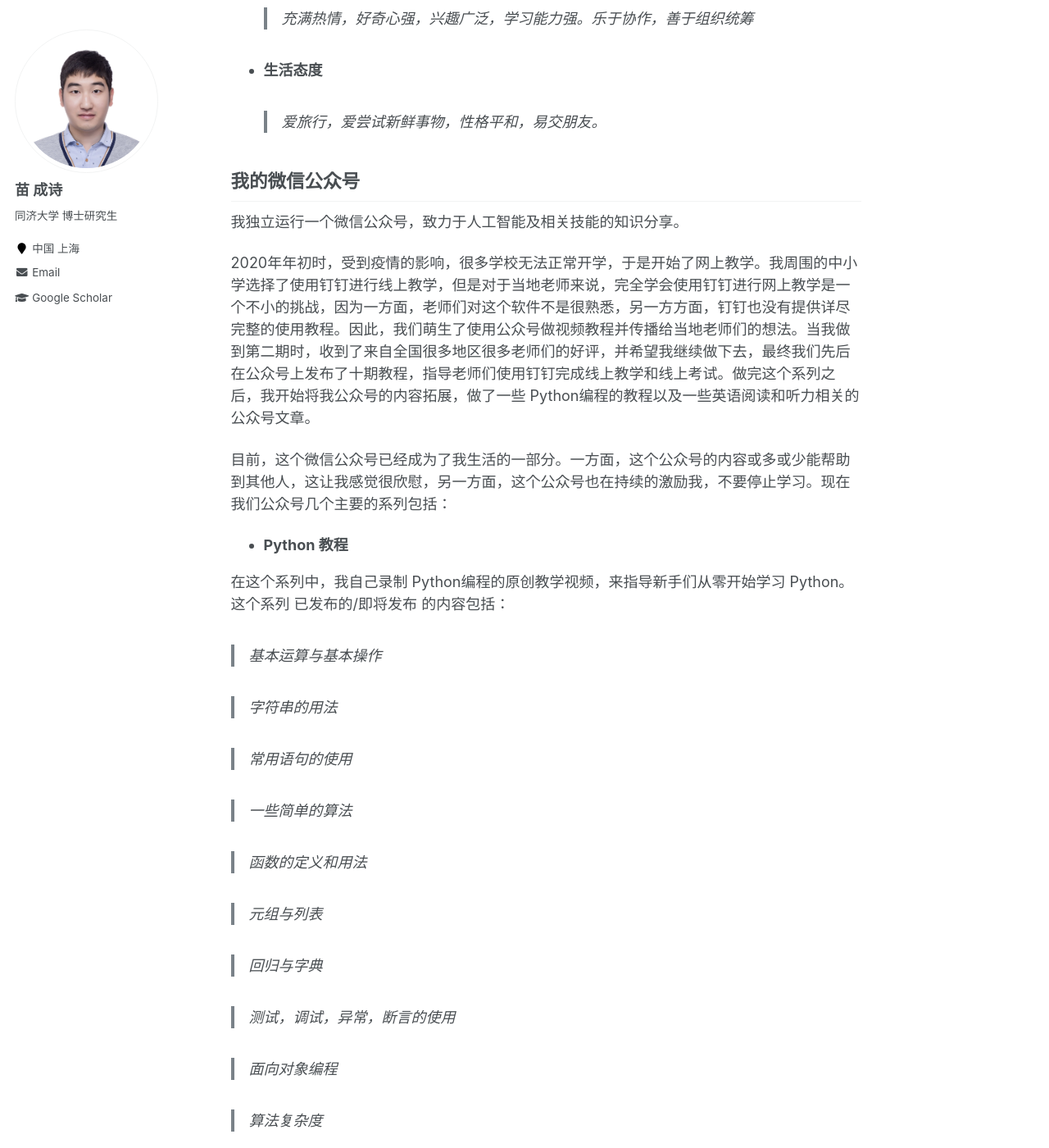
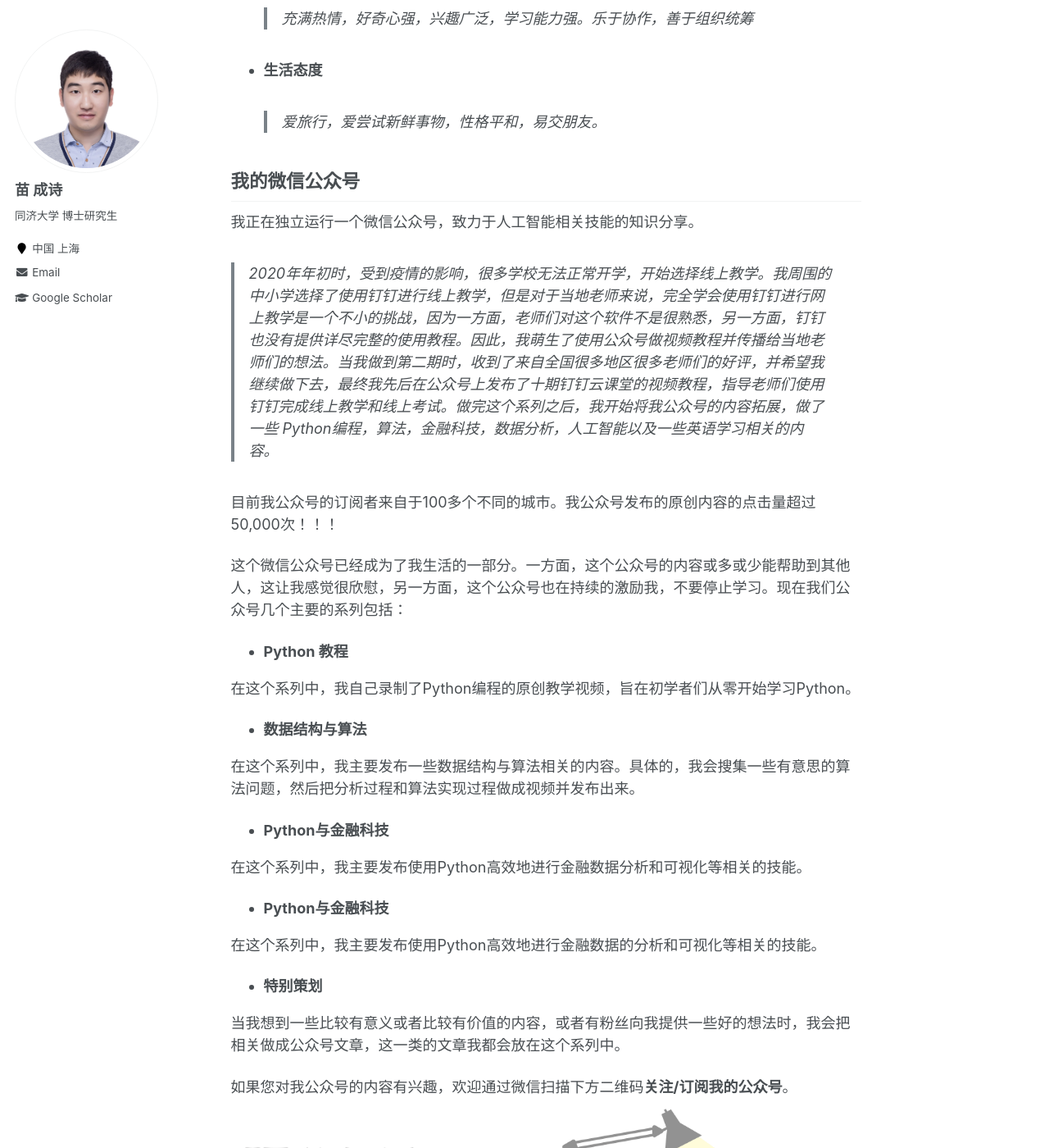
Before and after one commit to miaochengshi/cn, a Jekyll site: the page built from _pages/about.md, in a window 1280 px wide and 1400 px high, scrolled down 265 px. Shown: the whole window at 82% size. Built offline with Jekyll 4.4.1, drawn with Linux system fonts in a browser that asks for light colours; some of the changed text lies outside the part shown.

Commit message:
Update about.md

```diff
--- a/_pages/about.md
+++ b/_pages/about.md
@@ -17,63 +17,35 @@ redirect_from:
 > 爱旅行，爱尝试新鲜事物，性格平和，易交朋友。
 
 ## 我的微信公众号
-我独立运行一个微信公众号，致力于人工智能及相关技能的知识分享。
+我正在独立运行一个微信公众号，致力于人工智能相关技能的知识分享。
 
-2020年年初时，受到疫情的影响，很多学校无法正常开学，于是开始了网上教学。我周围的中小学选择了使用钉钉进行线上教学，但是对于当地老师来说，完全学会使用钉钉进行网上教学是一个不小的挑战，因为一方面，老师们对这个软件不是很熟悉，另一方方面，钉钉也没有提供详尽完整的使用教程。因此，我们萌生了使用公众号做视频教程并传播给当地老师们的想法。当我做到第二期时，收到了来自全国很多地区很多老师们的好评，并希望我继续做下去，最终我们先后在公众号上发布了十期教程，指导老师们使用钉钉完成线上教学和线上考试。做完这个系列之后，我开始将我公众号的内容拓展，做了一些 Python编程的教程以及一些英语阅读和听力相关的公众号文章。
+> 2020年年初时，受到疫情的影响，很多学校无法正常开学，开始选择线上教学。我周围的中小学选择了使用钉钉进行线上教学，但是对于当地老师来说，完全学会使用钉钉进行网上教学是一个不小的挑战，因为一方面，老师们对这个软件不是很熟悉，另一方面，钉钉也没有提供详尽完整的使用教程。因此，我萌生了使用公众号做视频教程并传播给当地老师们的想法。当我做到第二期时，收到了来自全国很多地区很多老师们的好评，并希望我继续做下去，最终我先后在公众号上发布了十期钉钉云课堂的视频教程，指导老师们使用钉钉完成线上教学和线上考试。做完这个系列之后，我开始将我公众号的内容拓展，做了一些 Python编程，算法，金融科技，数据分析，人工智能以及一些英语学习相关的内容。
 
-目前，这个微信公众号已经成为了我生活的一部分。一方面，这个公众号的内容或多或少能帮助到其他人，这让我感觉很欣慰，另一方面，这个公众号也在持续的激励我，不要停止学习。现在我们公众号几个主要的系列包括：
+目前我公众号的订阅者来自于100多个不同的城市。我公众号发布的原创内容的点击量超过50,000次！！！
+
+这个微信公众号已经成为了我生活的一部分。一方面，这个公众号的内容或多或少能帮助到其他人，这让我感觉很欣慰，另一方面，这个公众号也在持续的激励我，不要停止学习。现在我们公众号几个主要的系列包括：
 
 - **Python 教程**
 
-在这个系列中，我自己录制 Python编程的原创教学视频，来指导新手们从零开始学习 Python。这个系列 已发布的/即将发布 的内容包括：
-
-> 基本运算与基本操作
-
-> 字符串的用法
-
-> 常用语句的使用
-
-> 一些简单的算法
-
-> 函数的定义和用法
-
-> 元组与列表
-
-> 回归与字典
-
-> 测试，调试，异常，断言的使用
-
-> 面向对象编程
-
-> 算法复杂度
-
-> 搜索与排序
+在这个系列中，我自己录制了Python编程的原创教学视频，旨在初学者们从零开始学习Python。
 
 - **数据结构与算法**
 
-在这个系列中，我会发布一些数据结构与算法相关的内容。具体的，我会搜集一些有意思的算法问题，然后把分析过程和算法实现过程做成视频并发布出来。我 已发布/即将发布 的内容包括：
+在这个系列中，我主要发布一些数据结构与算法相关的内容。具体的，我会搜集一些有意思的算法问题，然后把分析过程和算法实现过程做成视频并发布出来。
 
-> 数组相关的算法
+- **Python与金融科技**
 
-> 二叉树相关的算法
+在这个系列中，我主要发布使用Python高效地进行金融数据分析和可视化等相关的技能。
 
-> 一些著名的算法
+- **Python与金融科技**
 
-> 图相关的算法
-
-> 堆与栈相关的算法
-
-> 回归问题相关的算法
-
-> 搜素与排序相关的算法
-
-> ...
+在这个系列中，我主要发布使用Python高效地进行金融数据的分析和可视化等相关的技能。
 
 - **特别策划**
 
-当我们想到一些比较有意义或者比较有价值的内容，或者有粉丝像我提供一些好的想法时，我会把他们做成公众号文章，这一类的文章我都会放在这个 特别策划 的系列中。
+当我想到一些比较有意义或者比较有价值的内容，或者有粉丝向我提供一些好的想法时，我会把相关做成公众号文章，这一类的文章我都会放在这个系列中。
 
-如果您对我们公众号的内容有兴趣，欢迎通过微信扫描下方二维码关注我的公众号。
+如果您对我公众号的内容有兴趣，欢迎通过微信扫描下方二维码**关注/订阅我的公众号**。
 ![My WeChat Official Account](/images/WeChatQR.gif)
 
 
```
Also changed, not shown: other parts of _pages/about.md (+1 -1 lines).
